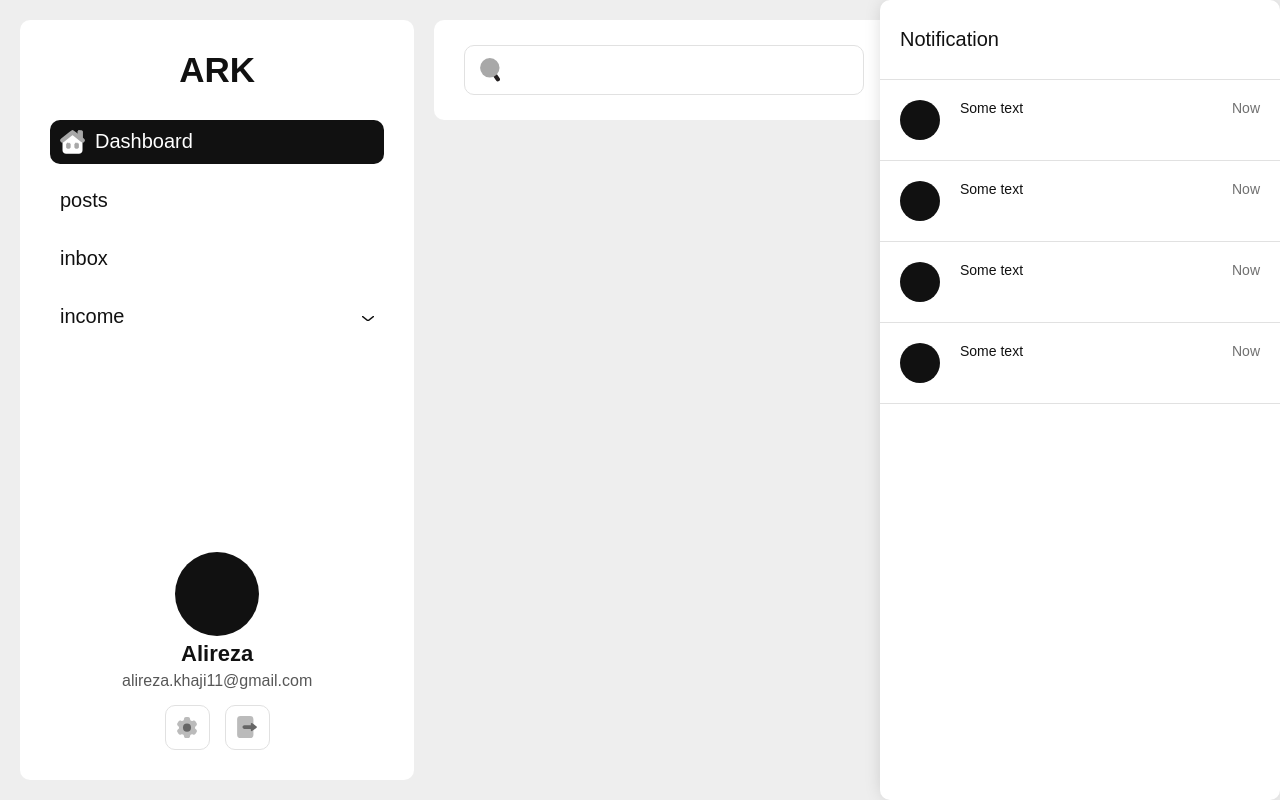
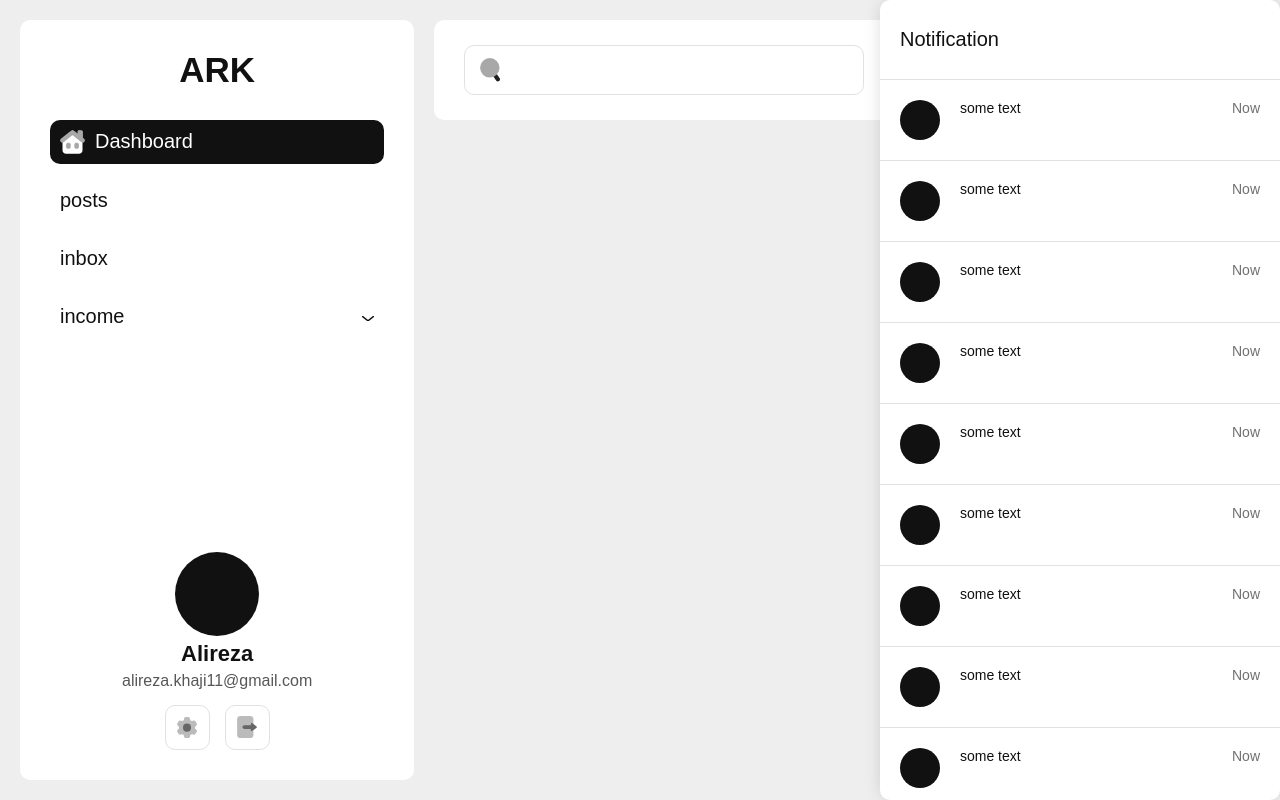
Before and after one commit to ark1111/ark-panel, a React (Vite) app: page / in a window 1280 px wide. Both pictures are taken after a click on the element 1205 px from the left and 70 px from the top of the page. Built offline with nearby package versions, Linux system fonts and the light colour scheme; a web font is replaced by a local one.

Commit message:
feat : Notification / scrollbar , rtl

```diff
--- a/src/components/notification/NotifItem.tsx
+++ b/src/components/notification/NotifItem.tsx
@@ -1,13 +1,20 @@
-import { Box,Avatar, Content, Time } from "./NotifItem.styled";
+import { Box, Avatar, Content, Time } from "./NotifItem.styled";
 
-type Props = {};
+type Props = {
+  info: {
+    id: number;
+    avatar: string;
+    createdAt: string;
+    description: string;
+  };
+};
 
-const NotifItem = (props: Props) => {
+const NotifItem = ({ info }: Props) => {
   return (
     <Box>
       <Avatar></Avatar>
-      <Content>Some text</Content>
-      <Time>Now</Time>
+      <Content>{info.description}</Content>
+      <Time>{info.createdAt}</Time>
     </Box>
   );
 };
--- a/src/components/notification/data.tsx
+++ b/src/components/notification/data.tsx
@@ -25,4 +25,77 @@ export const notifList = [
         createdAt:"Now",
         description:"some text"
     },
+    {
+        id:5,
+        avatar:"",
+        createdAt:"Now",
+        description:"some text"
+    },
+    {
+        id:6,
+        avatar:"",
+        createdAt:"Now",
+        description:"some text"
+    },
+    {
+        id:7,
+        avatar:"",
+        createdAt:"Now",
+        description:"some text"
+    },
+    {
+        id:8,
+        avatar:"",
+        createdAt:"Now",
+        description:"some text"
+    },
+    {
+        id:9,
+        avatar:"",
+        createdAt:"Now",
+        description:"some text"
+    },
+    {
+        id:10,
+        avatar:"",
+        createdAt:"Now",
+        description:"some text"
+    },
+    {
+        id:11,
+        avatar:"",
+        createdAt:"Now",
+        description:"some text"
+    },
+    {
+        id:12,
+        avatar:"",
+        createdAt:"Now",
+        description:"some text"
+    },
+    {
+        id:13,
+        avatar:"",
+        createdAt:"Now",
+        description:"some text"
+    },
+    {
+        id:14,
+        avatar:"",
+        createdAt:"Now",
+        description:"some text"
+    },
+    {
+        id:15,
+        avatar:"",
+        createdAt:"Now",
+        description:"some text"
+    },
+    {
+        id:16,
+        avatar:"",
+        createdAt:"Now",
+        description:"some text"
+    },
+
 ]
--- a/src/components/notification/index.styled.ts
+++ b/src/components/notification/index.styled.ts
@@ -3,6 +3,16 @@ import { keyframes, styled } from "styled-components";
 const toggle = keyframes`
   from {
     transform: translateX(400px);
+  }
+
+  to {
+    transform: translateX(0px);
+  }
+`;
+
+const toggle_rtl = keyframes`
+  from {
+    transform: translateX(-400px);
   }
 
   to {
@@ -19,17 +29,19 @@ export const BackSurface = styled.div`
   top: 0;
 `;
 
-export const Box = styled.div`
+export const Box = styled.div<{ $isRtl: boolean }>`
   width: 400px;
   height: 100vh;
   background-color: ${(props) => props.theme.colors.surface};
   position: fixed;
-  right: 0;
+  right: ${(props) => (props.$isRtl ? "initial" : "0px")};
+  left: ${(props) => (props.$isRtl ? "0px" : "initial")};
   top: 0;
   z-index: 30;
   box-shadow: 0px 0px 19px -4px rgba(0, 0, 0, 0.2);
   border-radius: 10px;
-  animation: ${toggle} 0.5s ease-in-out normal;
+  animation: ${(props) => (props.$isRtl ? toggle_rtl : toggle)} 0.5s ease-in-out
+    normal;
   transition: all 0.5s ease-in-out;
 `;
 
@@ -56,6 +68,15 @@ export const List = styled.div`
   width: 100%;
   height: calc(100% - 80px);
   overflow: auto;
+  &::-webkit-scrollbar {
+    width: 7px;
+  }
+  &::-webkit-scrollbar-track {
+    background-color: ${(props) => props.theme.colors.primaryLight};
+  }
+  &::-webkit-scrollbar-thumb {
+    background-color: ${(props) => props.theme.colors.primary};
+  }
 `;
 
 export const ListItem = styled.div`
--- a/src/components/notification/index.tsx
+++ b/src/components/notification/index.tsx
@@ -9,16 +9,21 @@ import {
 } from "./index.styled";
 import { notifList } from "./data";
 import NotifItem from "./NotifItem";
+import { useTranslate } from "../../locals/useTranslate";
 
 type Props = {
   hideNotificationHandler: Function;
 };
 
 const NotificationBox = ({ hideNotificationHandler }: Props) => {
+  const { translate, language } = useTranslate();
+
   const boxRef = useRef<any>();
   const hideNotification = (e: React.MouseEvent) => {
     e.stopPropagation();
-    boxRef.current.style.transform = "translateX(400px)";
+    let translateValue =
+      language === "fa" ? "translateX(-400px)" : "translateX(400px)";
+    boxRef.current.style.transform = translateValue;
     setTimeout(() => {
       hideNotificationHandler();
     }, 500);
@@ -30,14 +35,18 @@ const NotificationBox = ({ hideNotificationHandler }: Props) => {
 
   return (
     <BackSurface onClick={(e) => hideNotification(e)}>
-      <Box ref={boxRef} onClick={(e) => insideClick(e)}>
+      <Box
+        ref={boxRef}
+        onClick={(e) => insideClick(e)}
+        $isRtl={language === "fa"}
+      >
         <Header>
-          <Title>Notification</Title>
+          <Title>{translate("Notification")}</Title>
         </Header>
         <List>
           {notifList.map((item, index) => (
             <ListItem key={item.id}>
-              <NotifItem />
+              <NotifItem info={item} />
             </ListItem>
           ))}
         </List>
--- a/src/locals/en.ts
+++ b/src/locals/en.ts
@@ -1,6 +1,7 @@
 export const enLocal = {
   translation: {
     title: "title",
-    dashboard:'Dashboard'
+    dashboard:'Dashboard',
+    notification:'Notification'
   },
 };
--- a/src/locals/fa.ts
+++ b/src/locals/fa.ts
@@ -1,6 +1,7 @@
 export const faLocal = {
   translation: {
     title: "عنوان",
-    dashboard:'داشبورد'
+    dashboard: "داشبورد",
+    notification: "اعلانات",
   },
 };
--- a/src/theme.ts
+++ b/src/theme.ts
@@ -3,6 +3,7 @@ export const light = {
   colors: {
     background: "#eeeeee",
     primary: "#111111",
+    primaryLight: "#111111AA",
     surface: "#ffffff",
     surfaceText: "#111111",
     surfaceTextLight: "#11111199",
```
